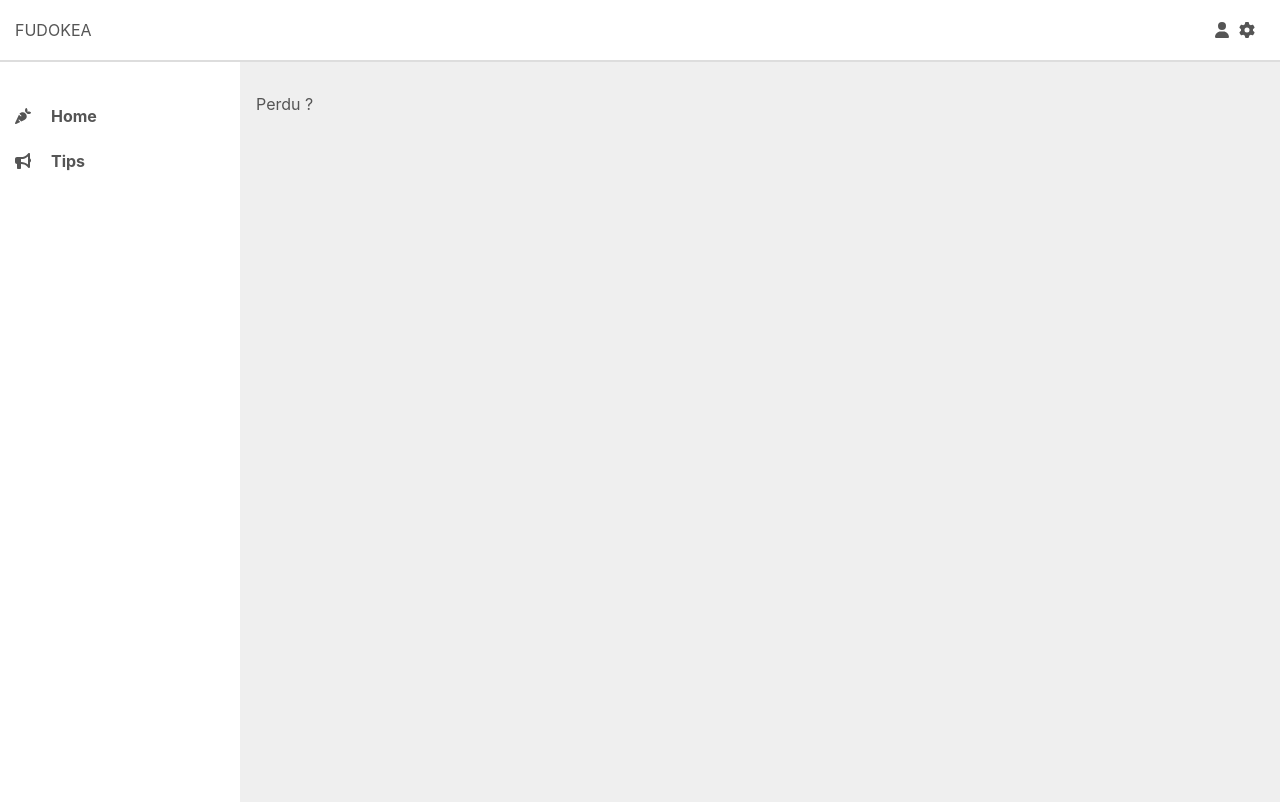
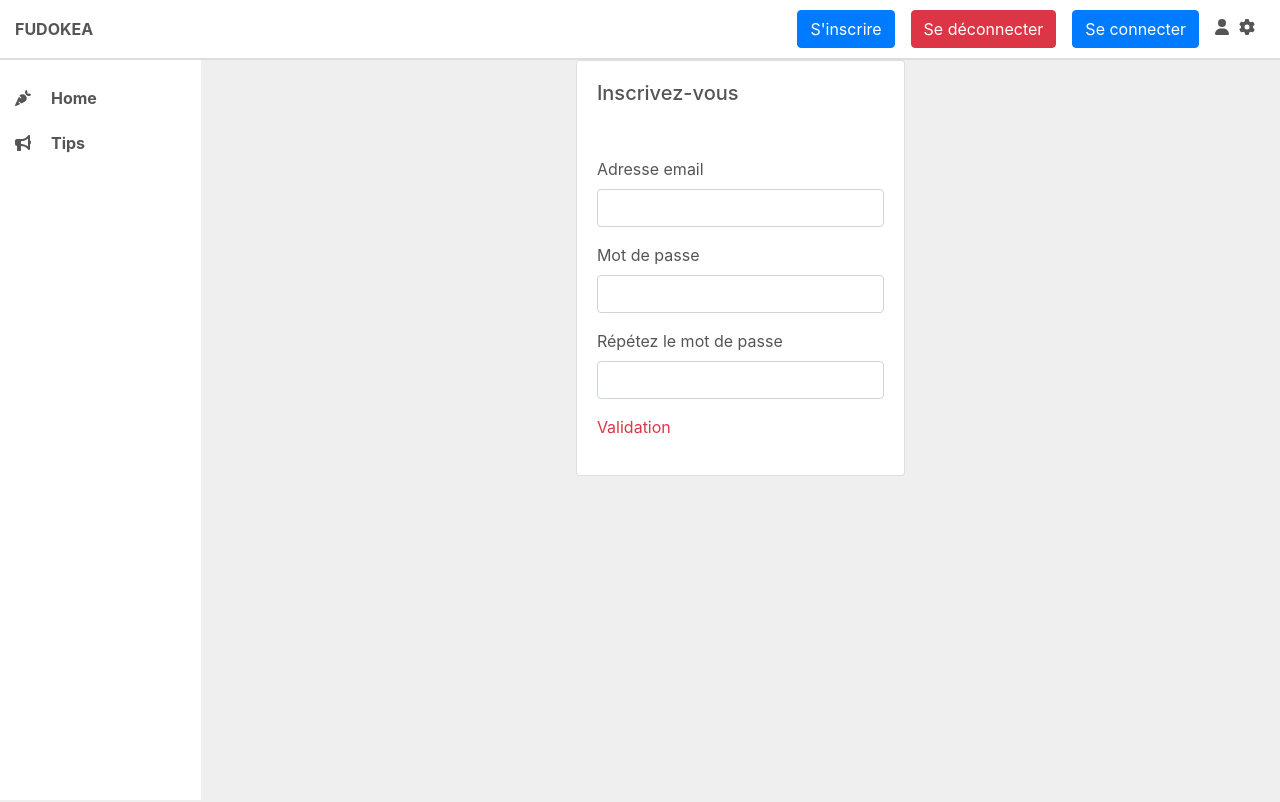
Before and after one commit to Suffren/Fudokea, a React (Create React App) app: page /sign-up in a window 1280 px wide. Built offline with nearby package versions, Linux system fonts and the light colour scheme.

Commit message:
Add signUp component & create Header component

```diff
--- a/public/index.html
+++ b/public/index.html
@@ -15,6 +15,12 @@
       user's mobile device or desktop. See https://developers.google.com/web/fundamentals/web-app-manifest/
     -->
     <link rel="manifest" href="%PUBLIC_URL%/manifest.json" />
+    <link
+      rel="stylesheet"
+      href="https://cdn.jsdelivr.net/npm/bootstrap@4.3.1/dist/css/bootstrap.min.css"
+      integrity="sha384-ggOyR0iXCbMQv3Xipma34MD+dH/1fQ784/j6cY/iJTQUOhcWr7x9JvoRxT2MZw1T"
+      crossorigin="anonymous"
+    />
     <!--
       Notice the use of %PUBLIC_URL% in the tags above.
       It will be replaced with the URL of the `public` folder during the build.
--- a/src/App.js
+++ b/src/App.js
@@ -1,28 +1,24 @@
 import "./App.css";
 import { Routes, Route } from "react-router-dom";
 import styled from "styled-components";
-import { FontAwesomeIcon } from '@fortawesome/react-fontawesome';
-import { faUser, faGear } from '@fortawesome/free-solid-svg-icons';
 
 import Tips from "./containers/Tips";
 import Tip from "./components/Tip";
 import History from "./containers/History";
 import Sidebar from "./components/Sidebar";
+import SignUp from "./containers/SignUp";
+import Header from "./containers/Header";
 
 function App() {
   return (
     <div className="App">
-      <StyledHeader>
-        <div>FUDOKEA</div>
-        <div>
-          <span style={{ marginRight: '10px'}}><FontAwesomeIcon icon={faUser} /></span>
-          <span style={{ marginRight: '10px'}}><FontAwesomeIcon icon={faGear} /></span>
-        </div>
-      </StyledHeader>
+      <Header />
       <div id="page">
         <Sidebar />
+
         <Routes>
           <Route path="/" element={<History />} />
+          <Route path="/sign-up" element={<SignUp />} />
           <Route path="tips" element={<Tips />} />
           <Route path="tips/:tipId" element={<Tip />} />
           <Route
@@ -40,13 +36,3 @@ function App() {
 }
 
 export default App;
-
-const StyledHeader = styled.div`
-  height: 60px;
-  display: flex;
-  align-items: center;
-  justify-content: space-between;
-  border-bottom: 2px solid #ddd;
-  background-color: white;
-  padding: 0px 15px;
-`;
--- a/src/containers/CreateMeal.js
+++ b/src/containers/CreateMeal.js
@@ -3,7 +3,7 @@ import styled from "styled-components";
 export default function CreateMeal() {
   return (
     <StyledCard>
-      <div className="header">Titre</div>
+      <div className="header-card">Titre</div>
       <div className="content">Content</div>
     </StyledCard>
   );
@@ -13,9 +13,7 @@ const StyledCard = styled.div`
   width: 70%;
   background-color: white;
   border-radius: 5px;
-  & .header {
-    display: flex;
-    align-items: center;
+  & .header-card {
     height: 30px;
     padding: 15px;
     border-bottom: 1px solid #ddd;
--- /dev/null
+++ b/src/containers/Header.js
@@ -0,0 +1,49 @@
+import { FontAwesomeIcon } from "@fortawesome/react-fontawesome";
+import { faUser, faGear } from "@fortawesome/free-solid-svg-icons";
+import { useNavigate } from "react-router-dom";
+import styled from "styled-components";
+
+export default function Header() {
+  let history = useNavigate();
+
+  function handleClick() {
+    history("/sign-up");
+  }
+
+  return (
+    <StyledHeader>
+      <div className="font-weight-bold">FUDOKEA</div>
+      <div>
+        <button
+          type="button"
+          className="btn btn-primary mr-3"
+          onClick={handleClick}
+        >
+          S'inscrire
+        </button>
+        <button type="button" className="btn btn-danger mr-3">
+          Se déconnecter
+        </button>
+        <button type="button" className="btn btn-primary mr-3">
+          Se connecter
+        </button>
+        <span style={{ marginRight: "10px" }}>
+          <FontAwesomeIcon icon={faUser} />
+        </span>
+        <span style={{ marginRight: "10px" }}>
+          <FontAwesomeIcon icon={faGear} />
+        </span>
+      </div>
+    </StyledHeader>
+  );
+}
+
+const StyledHeader = styled.div`
+  height: 60px;
+  display: flex;
+  align-items: center;
+  justify-content: space-between;
+  border-bottom: 2px solid #ddd;
+  background-color: white;
+  padding: 0px 15px;
+`;
--- /dev/null
+++ b/src/containers/SignUp.js
@@ -0,0 +1,52 @@
+export default function SignUp() {
+  return (
+    <div className="container">
+      <div className="row" style={{ justifyContent: 'center'}}>
+        <div className="col-sm-4">
+          <div className="card">
+            <div className="card-body">
+              <h5 className="card-title">Inscrivez-vous</h5>
+            </div>
+            <div className="card-body">
+              <form>
+                <div className="form-group mb-3">
+                  <label htmlFor="signUpEmail">Adresse email</label>
+                  <input
+                    name="email"
+                    type="email"
+                    className="form-control"
+                    id="signUpEmail"
+                    required
+                  />
+                </div>
+                <div className="form-group mb-3">
+                  <label htmlFor="signUpPassword">Mot de passe</label>
+                  <input
+                    name="password"
+                    type="type"
+                    className="form-control"
+                    id="signUpPassword"
+                    required
+                  />
+                </div>
+                <div className="form-group mb-3">
+                  <label htmlFor="repeatPassword">
+                    Répétez le mot de passe
+                  </label>
+                  <input
+                    name="repeatPassword"
+                    type="type"
+                    className="form-control"
+                    id="repeatPassword"
+                    required
+                  />
+                </div>
+                <p className="text-danger m-t">Validation</p>
+              </form>
+            </div>
+          </div>
+        </div>
+      </div>
+    </div>
+  );
+}
--- a/src/containers/Tips.js
+++ b/src/containers/Tips.js
@@ -1,8 +1,8 @@
 import { NavLink } from "react-router-dom";
 import { connect } from "react-redux";
 import { useState } from "react";
-import { useSelector, useDispatch } from 'react-redux'
-import { addTip } from '../reducers/TipsReducer'
+import { useSelector, useDispatch } from "react-redux";
+import { addTip } from "../reducers/TipsReducer";
 
 export default function Tips({ onDelTip }) {
   const count = useSelector((state) => state.tips.count);
--- a/src/index.js
+++ b/src/index.js
@@ -4,8 +4,8 @@ import { BrowserRouter } from "react-router-dom";
 import "./index.css";
 import App from "./App";
 import reportWebVitals from "./reportWebVitals";
-import { store } from './store'
-import { Provider } from 'react-redux'
+import { store } from "./store";
+import { Provider } from "react-redux";
 
 ReactDOM.render(
   <React.StrictMode>
--- a/src/store.js
+++ b/src/store.js
@@ -1,4 +1,4 @@
-import { configureStore } from '@reduxjs/toolkit'
+import { configureStore } from "@reduxjs/toolkit";
 
 import TipsReducer from "./reducers/TipsReducer";
 import FoodsReducer from "./reducers/FoodsReducer";
@@ -8,4 +8,4 @@ export const store = configureStore({
     tips: TipsReducer,
     foods: FoodsReducer,
   },
-})
+});
```
Also changed, not shown: src/components/Sidebar.js (+8 -4 lines), src/reducers/FoodsReducer.js (+7 -9 lines), src/reducers/TipsReducer.js (+8 -8 lines), src/reducers/users/UsersReducer.js (indentation only).
